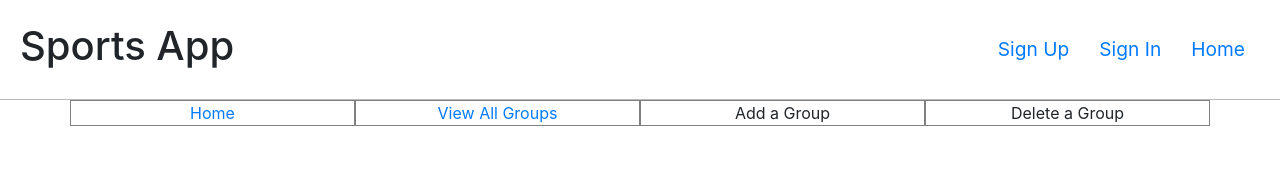
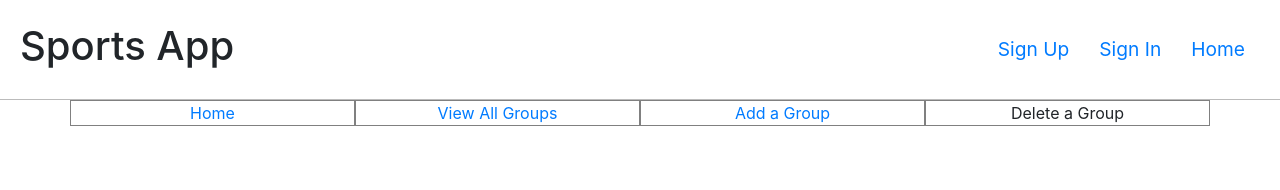
Before and after one commit to cpcurtis1218/Sports-App-Client, a React app: page /#/sign-up in a window 1280 px wide. Shown: the top 190 px of the page. Built offline with nearby package versions, Linux system fonts and the light colour scheme.

Commit message:
Add a link to the sidebar to navigate to the AddGroup component

```diff
--- a/src/sidebar/Sidebar.js
+++ b/src/sidebar/Sidebar.js
@@ -11,7 +11,7 @@ class Sidebar extends Component {
         <Row>
           <Col><Link to={'/'}>Home</Link></Col>
           <Col><Link to={'/groups'}>View All Groups</Link></Col>
-          <Col>Add a Group</Col>
+          <Col><Link to={'/add-group'}>Add a Group</Link></Col>
           <Col>Delete a Group</Col>
         </Row>
       </Container>
```
